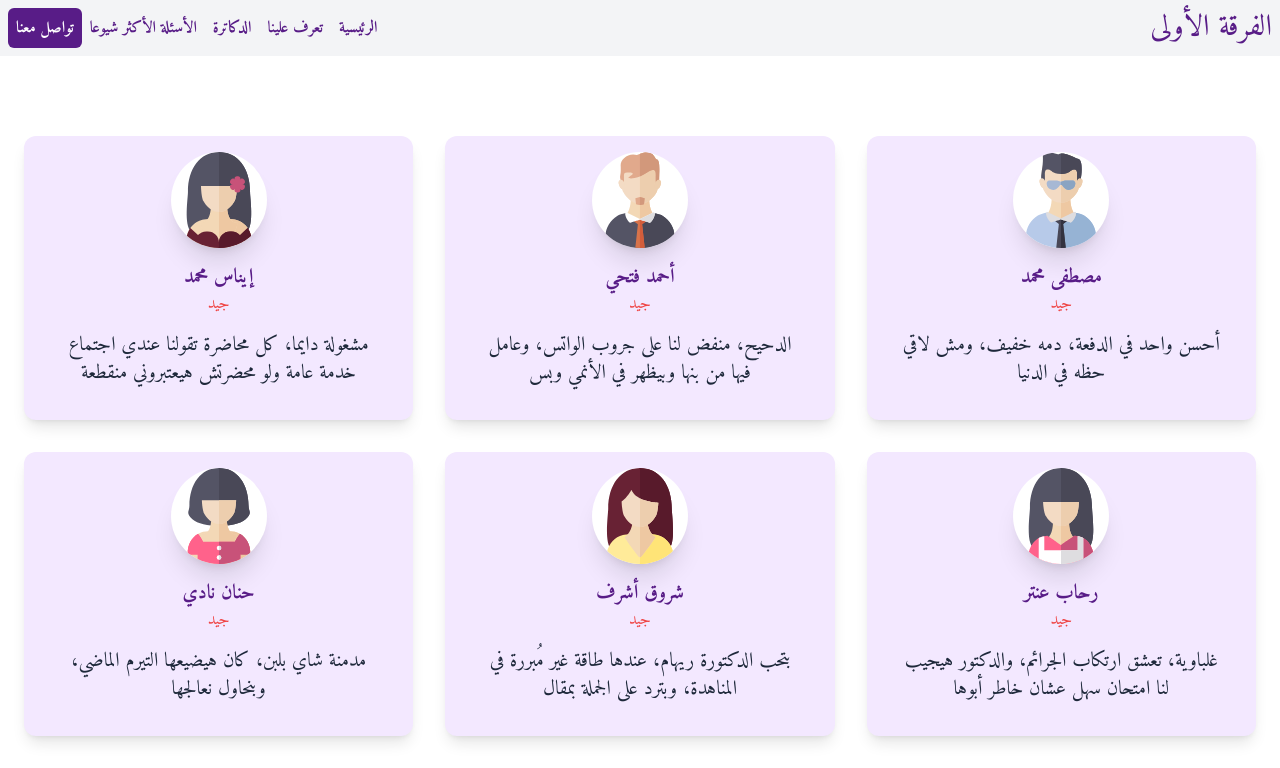
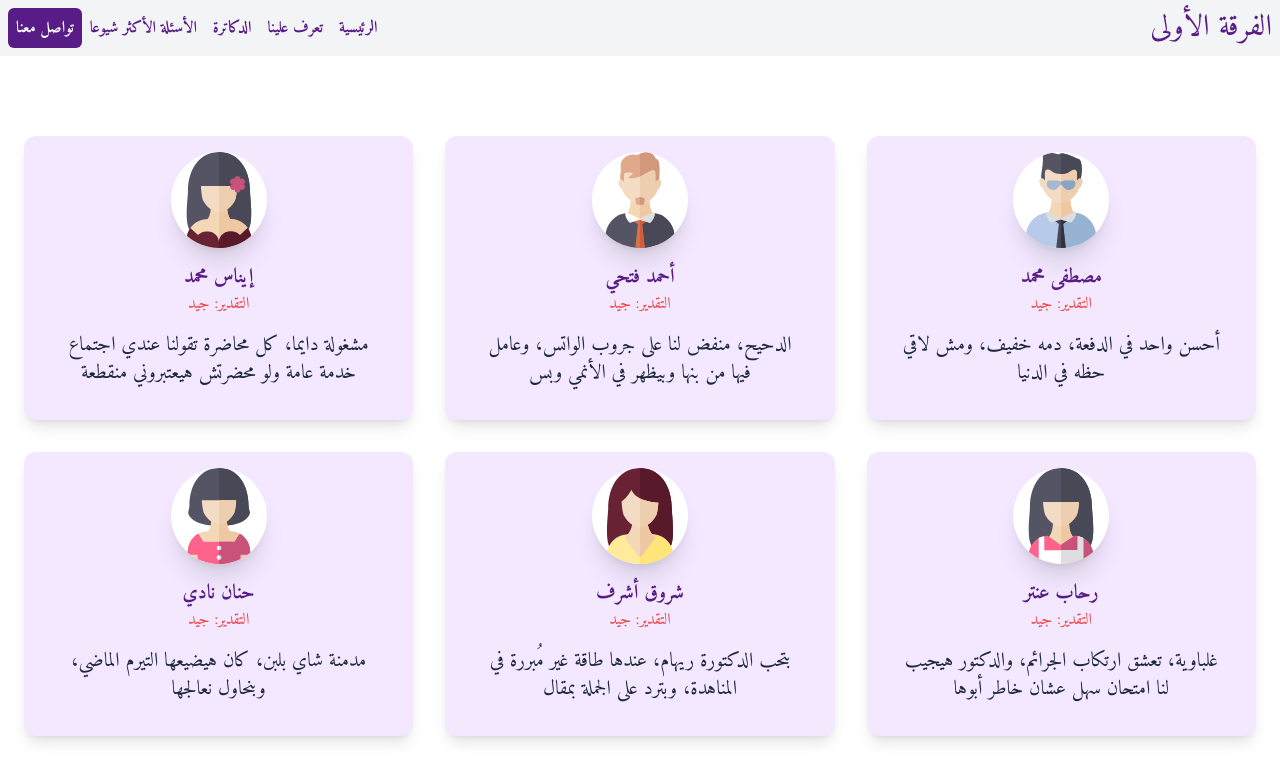
Before and after one commit to Moustafa-Mohammed/premaster-students-website, a React (Vite) app: page /about in a window 1280 px wide. Shown: the top 768 px of the page. Built offline with nearby package versions, Linux system fonts and the light colour scheme.

Commit message:
modified the GPA text content in the data.js file

```diff
--- a/src/data.js
+++ b/src/data.js
@@ -14,14 +14,14 @@ const students = [
   {
     id: uniqid(),
     name: "مصطفى محمد",
-    GPA: "جيد",
+    GPA: "التقدير: جيد",
     imgURL: Mostafa,
     description: "أحسن واحد في الدفعة، دمه خفيف، ومش لاقي حظه في الدنيا",
   },
   {
     id: uniqid(),
     name: "أحمد فتحي",
-    GPA: "جيد",
+    GPA: "التقدير: جيد",
     imgURL: Ahmed,
     description:
       "الدحيح، منفض لنا على جروب الواتس، وعامل فيها من بنها وبيظهر في الأنمي وبس",
@@ -29,7 +29,7 @@ const students = [
   {
     id: uniqid(),
     name: "إيناس محمد",
-    GPA: "جيد",
+    GPA: "التقدير: جيد",
     imgURL: Enas,
     description:
       "مشغولة دايما، كل محاضرة تقولنا عندي اجتماع خدمة عامة ولو محضرتش هيعتبروني منقطعة",
@@ -37,7 +37,7 @@ const students = [
   {
     id: uniqid(),
     name: "رحاب عنتر",
-    GPA: "جيد",
+    GPA: "التقدير: جيد",
     imgURL: Rehab,
     description:
       "غلباوية، تعشق ارتكاب الجرائم، والدكتور هيجيب لنا امتحان سهل عشان خاطر أبوها",
@@ -45,7 +45,7 @@ const students = [
   {
     id: uniqid(),
     name: "شروق أشرف",
-    GPA: "جيد",
+    GPA: "التقدير: جيد",
     imgURL: Shorouk,
     description:
       "بتحب الدكتورة ريهام، عندها طاقة غير مُبررة في المناهدة، وبترد على الجملة بمقال",
@@ -53,14 +53,14 @@ const students = [
   {
     id: uniqid(),
     name: "حنان نادي",
-    GPA: "جيد",
+    GPA: "التقدير: جيد",
     imgURL: Hanan,
     description: "مدمنة شاي بلبن، كان هيضيعها التيرم الماضي، وبنحاول نعالجها",
   },
   {
     id: uniqid(),
     name: "أميرة حسين",
-    GPA: "جيد",
+    GPA: "التقدير: جيد",
     imgURL: Amira,
     description:
       "عايشة في عالم الخيال، نفسها تعيش على كوكب زمردة، وتدعم كل ما هو شرّ",
@@ -68,7 +68,7 @@ const students = [
   {
     id: uniqid(),
     name: "منال محمد",
-    GPA: "جيد",
+    GPA: "التقدير: جيد",
     imgURL: Manal,
     description:
       "بركة الدفعة، كل شوية تهددنا بسحب ملفها من الكلية، وفي الآخر نلاقيها معانا في المحاضرة، تكره الرجال، وتحب الدكتورة هناء",
@@ -76,7 +76,7 @@ const students = [
   {
     id: uniqid(),
     name: "ميرنا عادل",
-    GPA: "جيد",
+    GPA: "التقدير: جيد",
     imgURL: Mirna,
     description:
       "كان حلم حياتها تستفيد من الكلية، لكن في الحقيقة الكلية هي اللي استفادت منها",
@@ -84,7 +84,7 @@ const students = [
   {
     id: uniqid(),
     name: "دعاء حكيم (ديدا حكيم)",
-    GPA: "جيد",
+    GPA: "التقدير: جيد",
     imgURL: Deda,
     description:
       "شخصية مهمة، دايمًا مستعجلة، غريبة والأكسنت بتاعتها أغرب منها، وعشان تفهمها، محتاج قاموس من الأمم المتحدة",
--- a/src/questions.js
+++ b/src/questions.js
@@ -18,5 +18,11 @@ const questions = [
       "هل يُحرم الطالب من الامتحان في حالة عدم حضوره 75% من عدد الساعات المعتمدة؟",
     answer: "ده المكتوب في اللائحة، لكن طالما دفعت المصاريف، فأنت في الأمان",
   },
+  {
+    id: uniqid(),
+    question:
+      "هل يشترط اجتياز اختبارات IELTS أو TOEFL قبل انتهاء السنة التمهيدية الأولى؟",
+    answer: "بيقولوا",
+  },
 ];
 export default questions;
```
